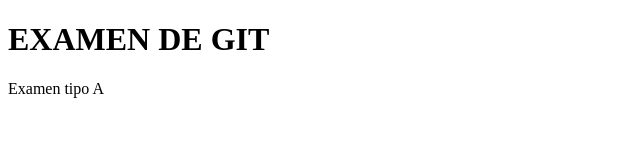
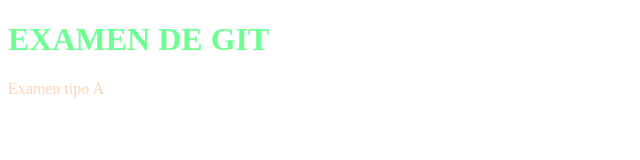
Before and after one commit to Santisosa404/2019-ud2-examen-tipoA, a plain HTML site: page index.html in a window 1280 px wide. Shown: the whole page, without its empty margins (0-640 px from the left). Drawn offline with Linux system fonts and the light colour scheme.

Commit message:
Nuevos colores

```diff
--- /dev/null
+++ b/estilos.css
@@ -0,0 +1,6 @@
+h1{
+color: rgb(110, 255, 148);
+}
+p{
+	color: rgb(252, 211, 187);
+}
--- a/index.html
+++ b/index.html
@@ -2,6 +2,7 @@
 <html>
 <head>
 	<title>EXAMEN DE GIT</title>
+	<link rel="stylesheet" type="text/css" href="estilos.css">
 </head>
 <body>
 <h1>EXAMEN DE GIT</h1>
```
